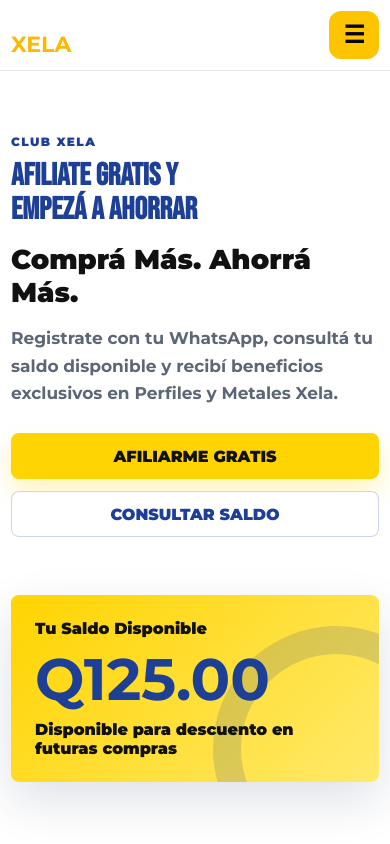
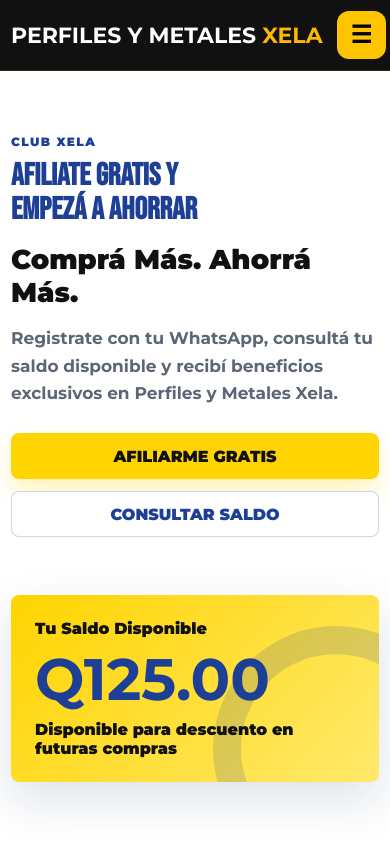
Before and after one commit to RocketClubOS/Perfiles-y-Metales-Xela, a plain HTML site: page rewards.html in a window 390 px wide. Shown: the top 844 px of the page. Drawn offline with Linux system fonts and the light colour scheme.

Commit message:
Corregir titulo movil de recompensas

```diff
--- a/rewards.css
+++ b/rewards.css
@@ -68,6 +68,18 @@
 .brand strong {
     color: var(--blue);
     font-size: 22px;
+}
+
+.site-header .brand h1 {
+    margin: 0;
+    color: var(--black);
+    font-size: 22px;
+    line-height: 0.94;
+}
+
+.site-header .brand h1 span {
+    color: var(--blue);
+    font-size: inherit;
 }
 
 .nav-links {
@@ -731,16 +743,22 @@
 }
 
 @media (max-width: 768px) {
-    .site-header .brand span,
-    .site-header .brand strong {
-        font-size: clamp(22px, 5.6vw, 28px);
+    .site-header {
+        background: #111;
+        border-bottom: 1px solid rgba(255, 193, 7, .15);
     }
 
-    .site-header .brand span {
-        color: #fff;
+    .site-header .brand {
+        white-space: nowrap;
     }
 
-    .site-header .brand strong {
+    .site-header .brand h1 {
+        color: #fff;
+        font-size: clamp(22px, 5.6vw, 28px);
+        line-height: normal;
+    }
+
+    .site-header .brand h1 span {
         color: #ffb800;
     }
 
@@ -805,8 +823,7 @@
 }
 
 @media (max-width: 380px) {
-    .site-header .brand span,
-    .site-header .brand strong {
+    .site-header .brand h1 {
         font-size: 22px;
     }
 }
--- a/rewards.html
+++ b/rewards.html
@@ -17,8 +17,7 @@
     <header class="site-header">
         <nav class="nav-shell" aria-label="Navegación Club Xela">
             <a class="brand" href="index.html" aria-label="Perfiles y Metales Xela">
-                <span>Perfiles y Metales</span>
-                <strong>Xela</strong>
+                <h1>PERFILES Y METALES <span>XELA</span></h1>
             </a>
 
         <div class="main-menu">
```
